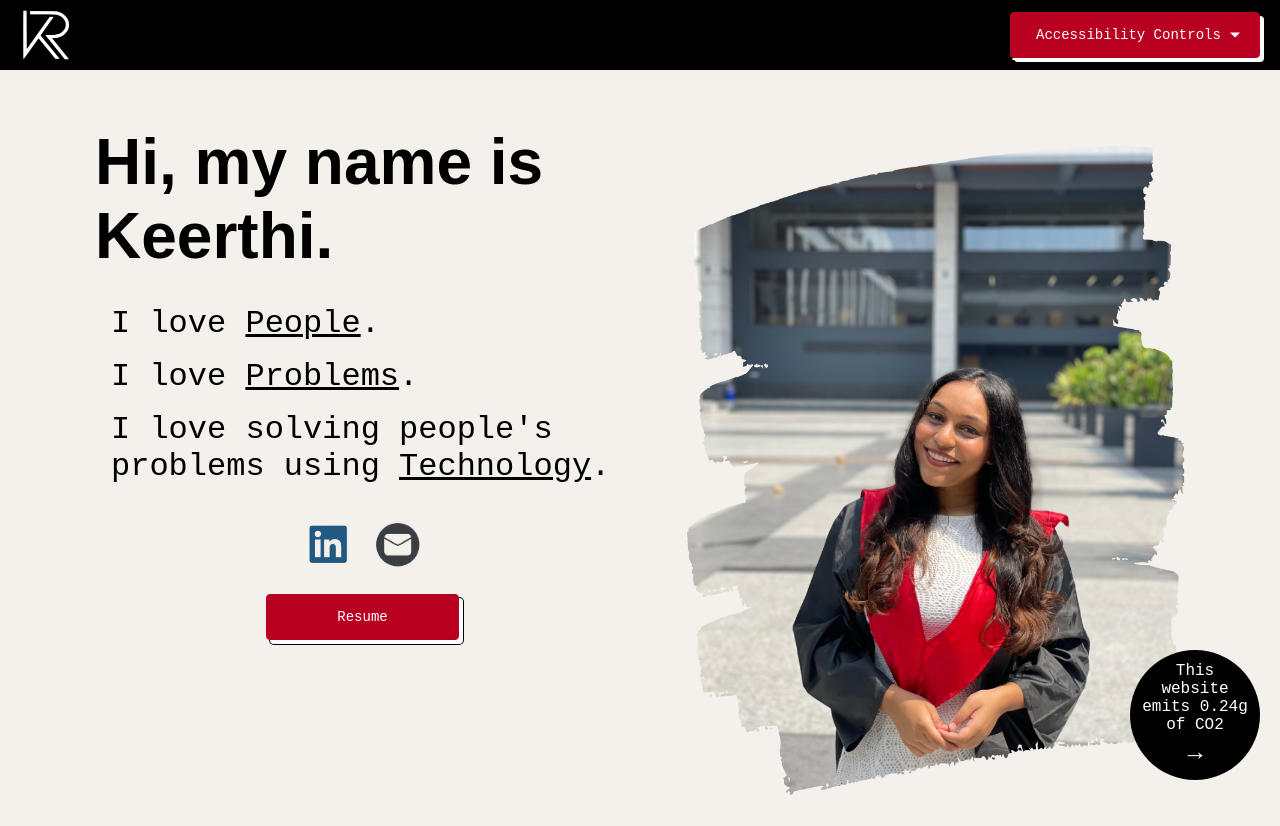
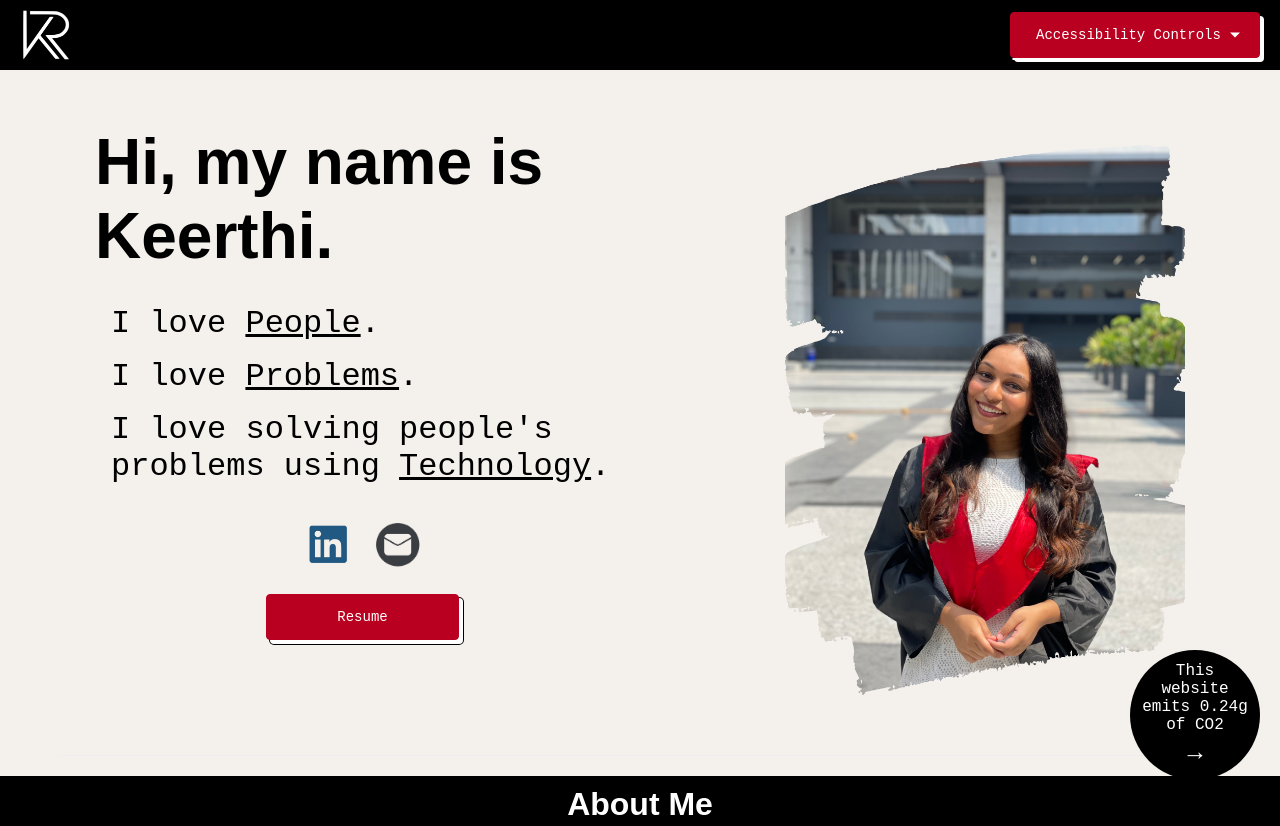
Before and after one commit to keerthirag/keerthirag.github.io, a website: page index.html in a window 1280 px wide. Shown: the top 826 px of the page. Drawn offline with Linux system fonts and the light colour scheme.

Commit message:
2.1v commit-sustainability

```diff
--- a/style.css
+++ b/style.css
@@ -180,8 +180,8 @@ section {
 
   .right img.profile-image {
     /* Styles for the profile image */
-    width: 500px; /* Adjust to desired width */
-    height: 650px; /* Adjust to desired height */
+    width: 400px; /* Adjust to desired width */
+    height: 550px; /* Adjust to desired height */
     object-fit: cover; /* This will prevent the image from stretching */
     margin: 20px auto; /* Center the image and add space */
   }
```
